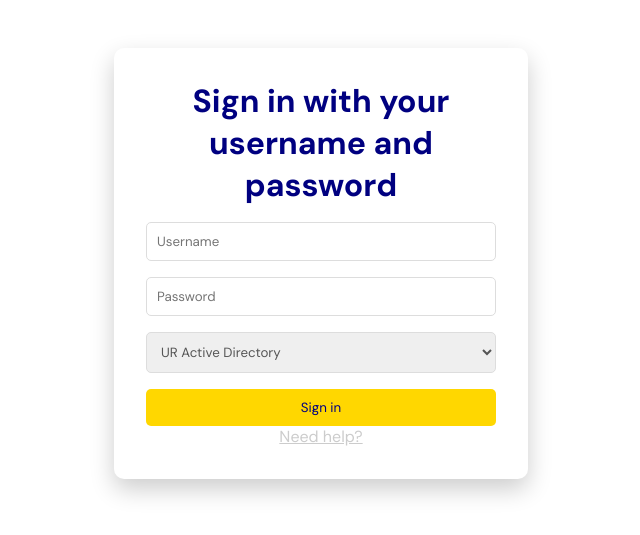
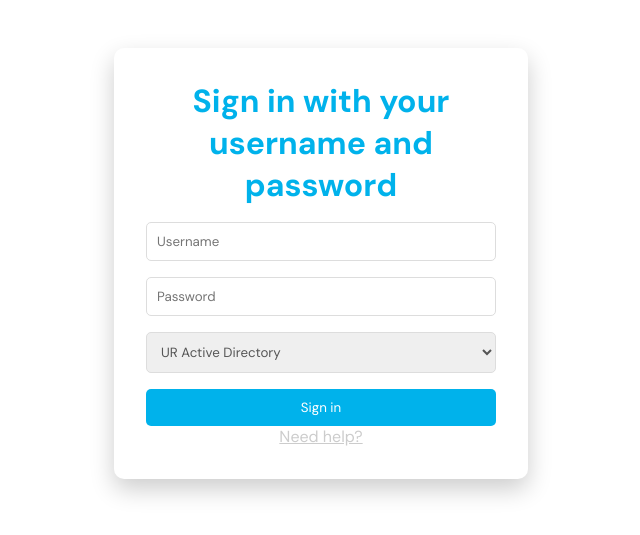
Before and after one commit to Eric-yyyyy/EASE, a React (Create React App) app: page / in a window 1280 px wide. Shown: the part 137-672 px from the top of the page, without its empty margins (319-959 px from the left). Built offline with nearby package versions, Linux system fonts and the light colour scheme; data requests are answered from the project's data file.

Commit message:
edit channels style

```diff
--- a/src/CSS/LoginPage.css
+++ b/src/CSS/LoginPage.css
@@ -13,7 +13,7 @@
 }
 
 .login-container button:hover {
-  background-color: #0056b3;
+  background-color:#00B2EB;
 }
 
 
@@ -28,7 +28,7 @@
 
 .login-form h1 {
   margin-bottom: 1rem;
-  color: #000080;
+  color: #00B2EB;
   text-align: center;
 }
 
@@ -43,8 +43,8 @@
 }
 
 .login-form button {
-  background-color: #ffd700;
-  color: #000080;
+  background-color: #00B2EB;
+  color: #ffffff;
   padding: 10px;
   border: none;
   border-radius: 5px;
@@ -100,8 +100,10 @@
   cursor: pointer;
   font-size: 1rem;
   transition: background-color 0.3s ease;
+
 }
 
 .logout-container button:hover {
-  background-color: #0056b3;
+  background-color: #00B2EB;
+  color: white;
 }
--- a/src/CSS/Navbar.css
+++ b/src/CSS/Navbar.css
@@ -25,6 +25,8 @@
 .navbar .links {
   margin-left: auto;
   font-weight: bold;
+  align-items: center;
+  display: flex;
 }
 
 .navbar a {
--- a/src/components/LoginPage.js
+++ b/src/components/LoginPage.js
@@ -36,7 +36,7 @@ const LoginPage = () => {
   if (localStorage.getItem('user')) {
     return (
       <div className="logout-container">
-        <div><h1>You are already logged in.</h1></div>
+        <div><h1>You are logged in.</h1></div>
         <button onClick={handleLogout}>Logout</button>
         <button onClick={handleBack}>Back</button>
       </div>
--- a/src/components/Navbar.js
+++ b/src/components/Navbar.js
@@ -2,6 +2,7 @@ import React from "react";
 import { Link } from "react-router-dom";
 import '../CSS/Navbar.css';
 import logo from "../assets/final-logo.svg"
+import profile from "../assets/profile.svg"
 
 
 
@@ -11,7 +12,7 @@ const Navbar = () => {
       <img height='35px' src={logo} alt='logo'></img>
       <div className="links">
         <a href="/About">About</a>
-        <a href="/">Login</a>
+        <a href="/"><img src={profile} alt="profile" height="50px"></img></a>
       </div>
     </nav>
   );
```
Also changed, not shown: src/assets/profile.svg.
